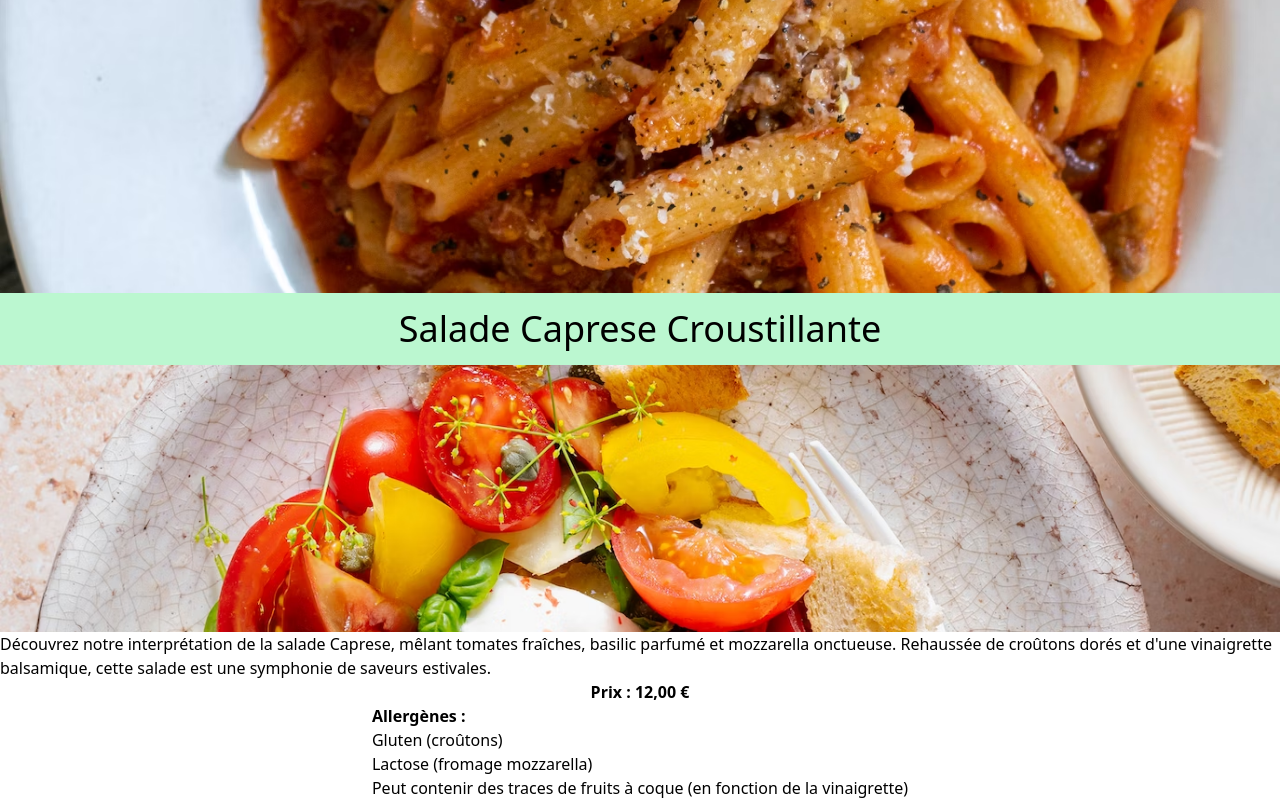
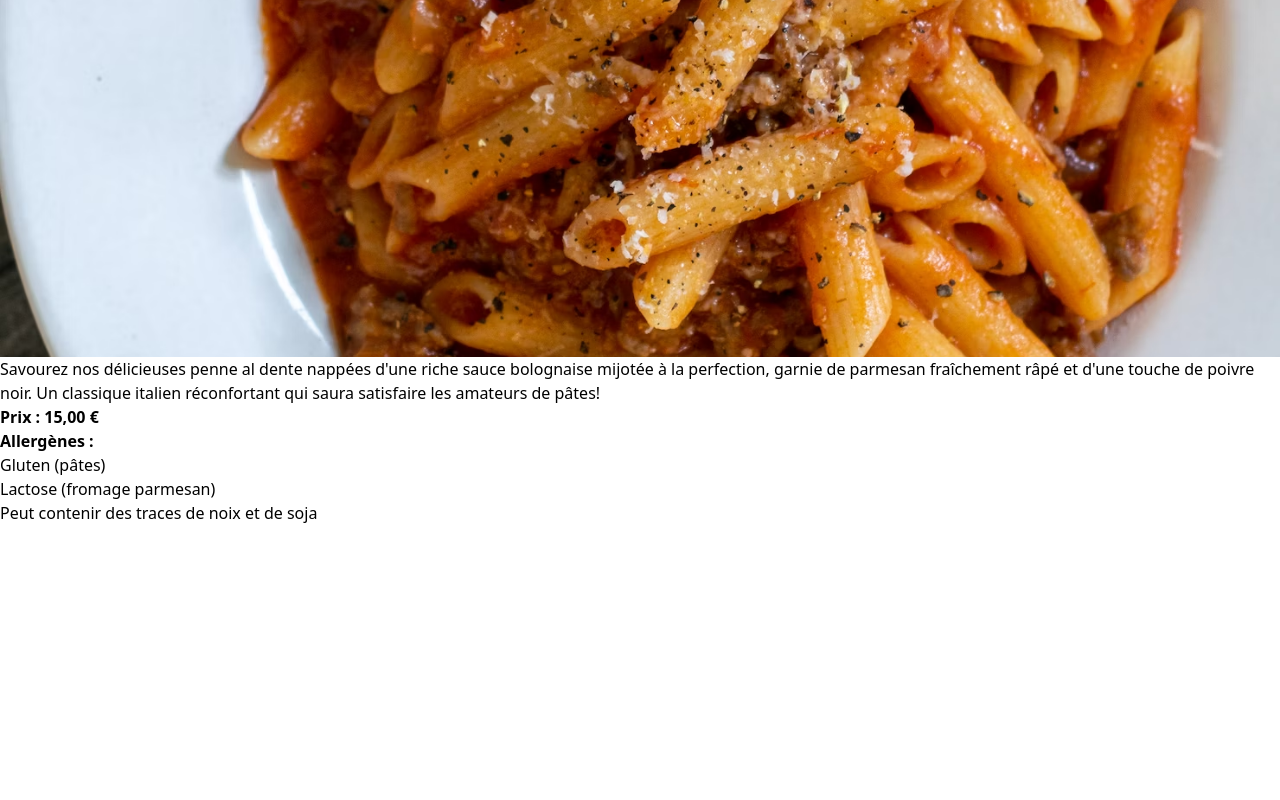
Before and after one commit to Nozarno/bwb_Evaluation-web-css-html_2023_12_13, a website: page site/index.html in a window 1280 px wide. Shown: the part 1399-2199 px from the top of the page. After the commit the page ends 1924 px from the top, so only its background shows below. Drawn offline with Linux system fonts and the light colour scheme.

Commit message:
Je ne comprend pas les bug que je rencontre

```diff
--- a/site/index.html
+++ b/site/index.html
@@ -95,14 +95,13 @@
         </h4>
         <img class="object-cover max-h-full w-full" src="image/pasta.avif"
              alt="Assiette de penne à la sauce bolognaise avec parmesan saupoudré et poivre noir">
-        <div>
+
         <p >
             Savourez nos délicieuses penne al dente nappées d'une riche sauce bolognaise mijotée à la perfection, garnie
-            de
-            parmesan fraîchement râpé et d'une touche de poivre noir. Un classique italien réconfortant qui saura
+            de parmesan fraîchement râpé et d'une touche de poivre noir. Un classique italien réconfortant qui saura
             satisfaire les amateurs de pâtes!
 
-        </p></div>
+        </p>
         <strong class="prix">Prix : 15,00 €</strong>
         <aside>
             <strong>Allergènes :</strong>
@@ -120,7 +119,7 @@
         </aside>
     </article>
 
-    <article  class="mb-8 h-2/6 w-full flex flex-col items-center">
+    <article  class=" hidden max-h-full w-full flex flex-col ">
         <h4 class="bg-green-200 w-full  text-center text-4xl p-4">
             Salade Caprese Croustillante
         </h4>
```
